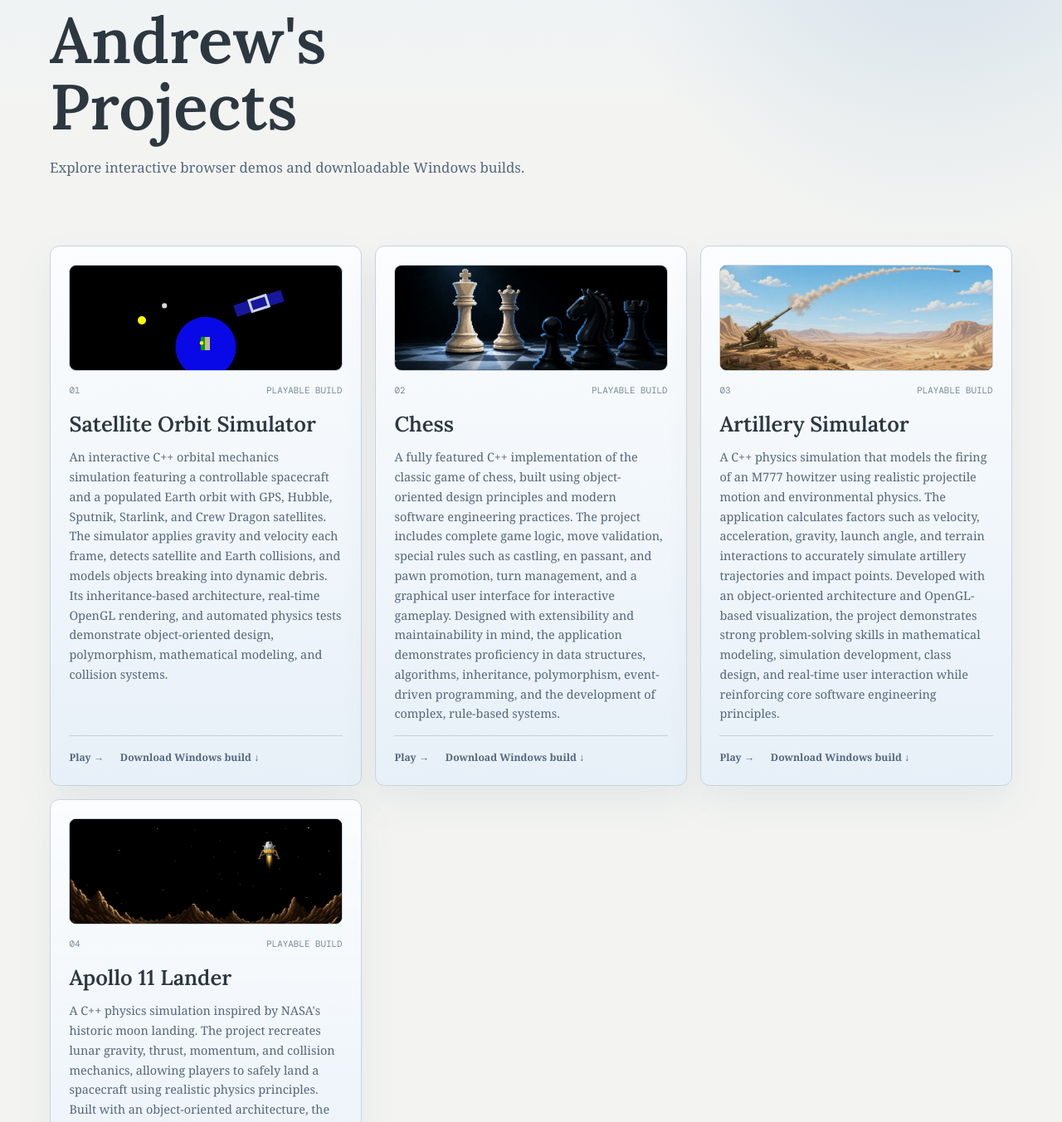
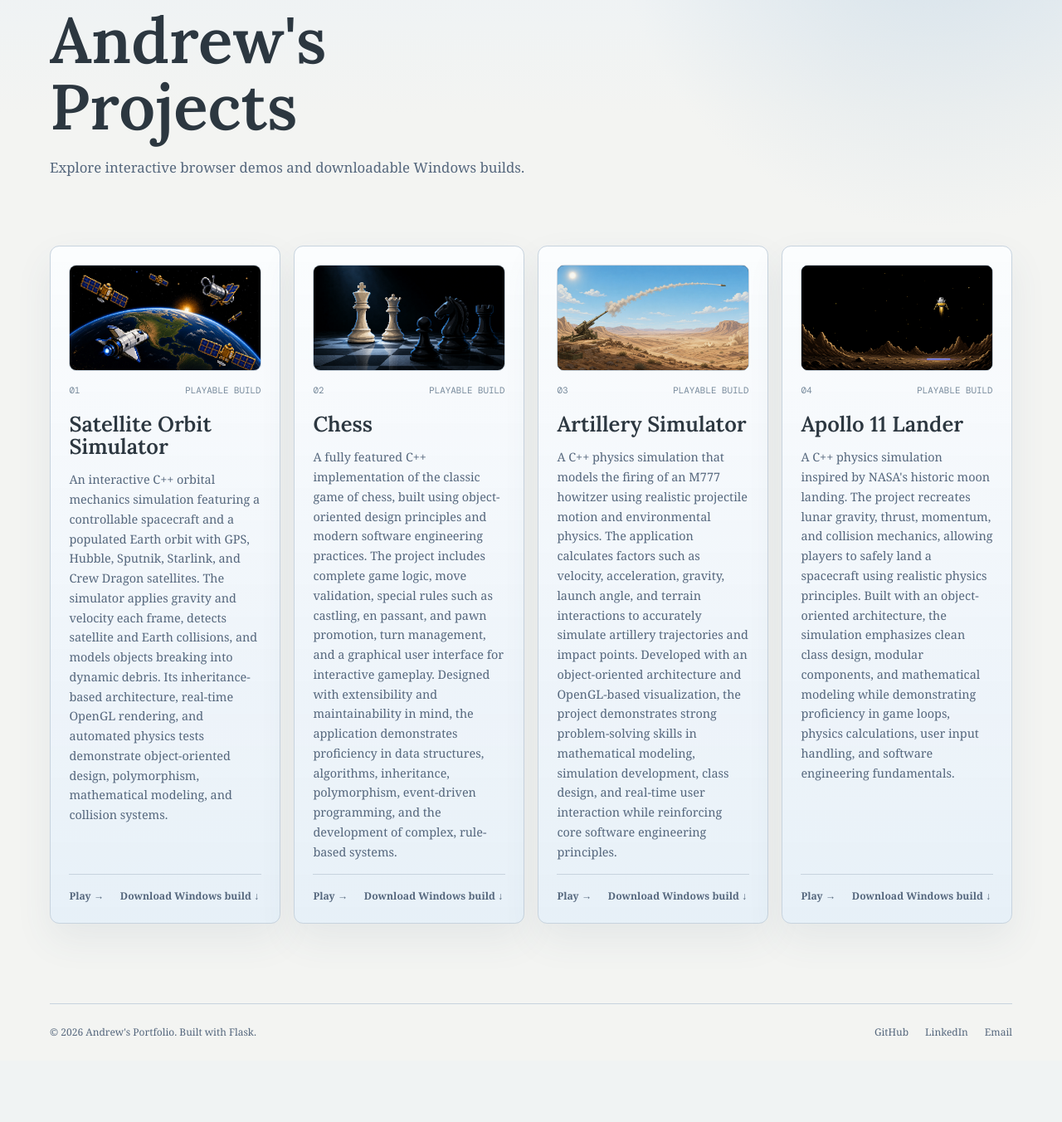
Before and after one commit to andrewmock96/my_portfolio_website, a Flask app: page /projects in a window 1280 px wide. Shown: the part 184-1536 px from the top of the page at 83% size. After the commit the page ends 1432 px from the top, so only its background shows below. Run offline with Flask 3, Linux system fonts and the light colour scheme.

Commit message:
Polish project gallery and about page

```diff
--- a/app.py
+++ b/app.py
@@ -28,7 +28,7 @@ PROJECTS = [
         "tags": ["C++", "Orbital mechanics", "OpenGL", "Inheritance"],
         "status": "Playable build",
         "play_endpoint": "satellite_orbit_game",
-        "preview_image": None,
+        "preview_image": "images/satellite-orbit-preview.webp",
         "download_filename": "downloads/satellite-orbit-simulator-windows.zip",
         "source_url": None,
     },
--- a/static/css/style.css
+++ b/static/css/style.css
@@ -221,6 +221,7 @@ pre { margin: 0; padding: clamp(1.25rem, 3vw, 2.5rem); color: #4a5a6d; font: cla
 .section-heading-compact { margin-bottom: 1.2rem; }
 .text-link { color: var(--accent); font-size: .85rem; font-weight: 700; white-space: nowrap; }
 .project-grid { display: grid; grid-template-columns: repeat(3, 1fr); gap: 1rem; }
+.project-grid-all { grid-template-columns: repeat(4, minmax(0, 1fr)); }
 .project-card {
   display: flex;
   flex-direction: column;
@@ -297,31 +298,6 @@ pre { margin: 0; padding: clamp(1.25rem, 3vw, 2.5rem); color: #4a5a6d; font: cla
   height: 1.5rem;
   clip-path: polygon(50% 100%, 0 0, 100% 0);
   background: #ffb84d;
-}
-.project-preview-satellite-orbit {
-  background:
-    linear-gradient(90deg, transparent 42%, #0a9712 42% 48%, #c5b788 48% 57%, transparent 57%) 50% 78% / 4.5rem 1rem no-repeat,
-    radial-gradient(circle at 50% 78%, #0909e8 0 2.25rem, transparent 2.3rem),
-    #000;
-}
-.project-preview-satellite-orbit::before {
-  left: 66%;
-  top: 29%;
-  width: 1.15rem;
-  height: .68rem;
-  border: .2rem solid #cbd5df;
-  background: #17179d;
-  transform: rotate(-18deg);
-  box-shadow: -1.2rem 0 0 -.08rem #17179d, 1.2rem 0 0 -.08rem #17179d;
-}
-.project-preview-satellite-orbit::after {
-  left: 25%;
-  top: 48%;
-  width: .62rem;
-  height: .62rem;
-  border-radius: 50%;
-  background: #ffff00;
-  box-shadow: 1.7rem -1.1rem 0 -.12rem #d8d8d8, 4.5rem 1.7rem 0 -.17rem #ffff00;
 }
 .project-preview-artillery {
   background:
@@ -795,6 +771,9 @@ pre { margin: 0; padding: clamp(1.25rem, 3vw, 2.5rem); color: #4a5a6d; font: cla
   .project-grid { grid-template-columns: 1fr 1fr; }
   .game-header { align-items: stretch; flex-direction: column; }
 }
+@media (min-width: 851px) and (max-width: 1050px) {
+  .project-grid-all { grid-template-columns: 1fr 1fr; }
+}
 @media (max-width: 600px) {
   main, .site-nav, .site-footer { width: min(100% - 1.5rem, var(--max-width)); }
   main { padding-top: 2rem; }
--- a/templates/projects.html
+++ b/templates/projects.html
@@ -11,7 +11,7 @@
     <p>Explore interactive browser demos and downloadable Windows builds.</p>
 </header>
 
-<section class="project-grid" aria-label="All projects">
+<section class="project-grid project-grid-all" aria-label="All projects">
     {% for project in projects %}
         {% set project_number = loop.index %}
         {% include "_project_card.html" %}
```
Also changed, not shown: templates/about.html (+6 -11 lines), tests/test_app.py (+1 -0 lines), static/images/satellite-orbit-preview.webp (added).
